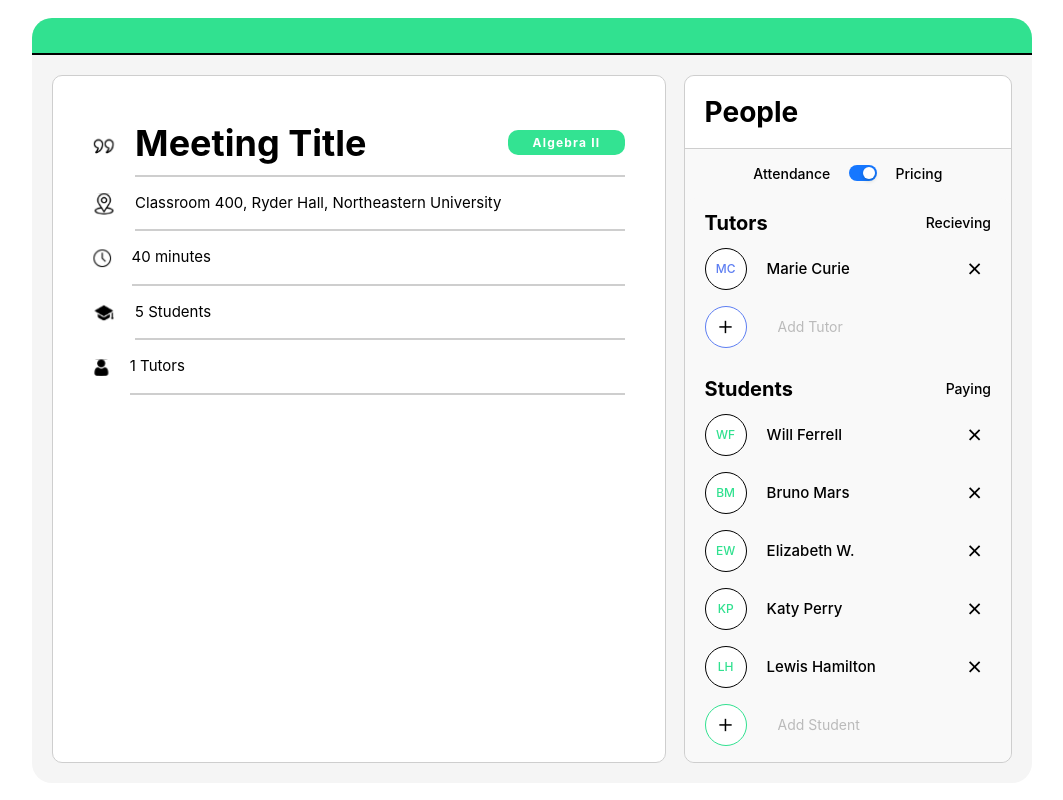
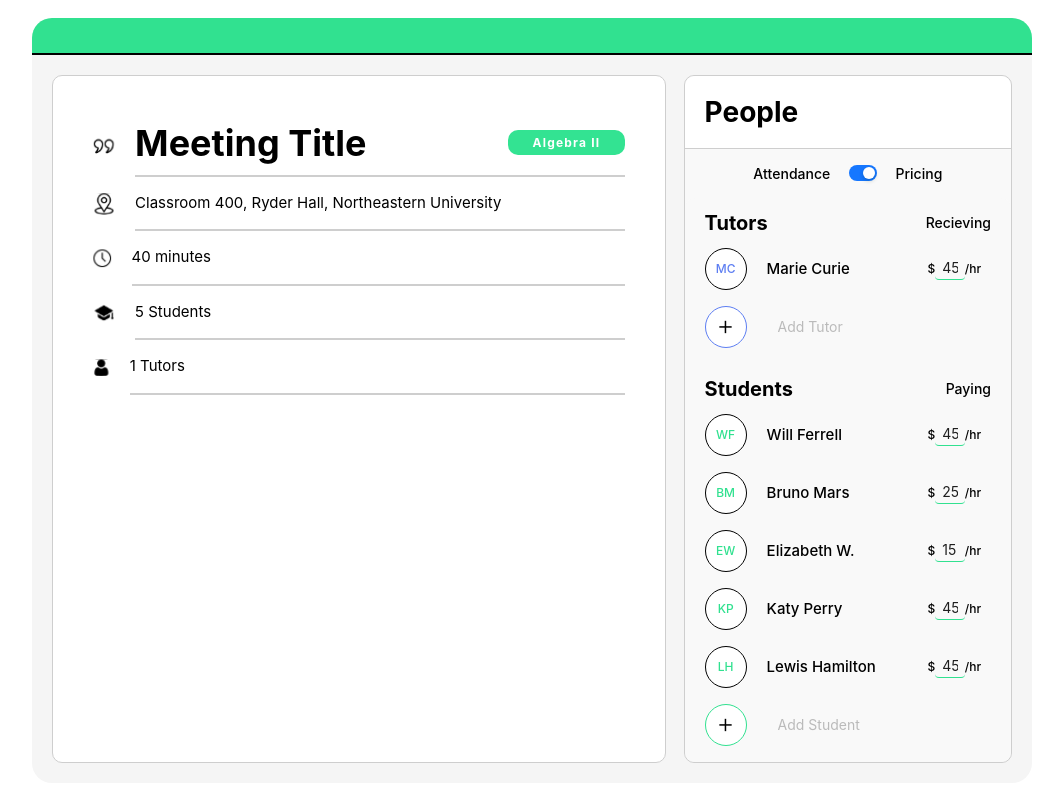
Before and after one commit to dennis-bg/tadpoleInterviewTest, a React (Create React App) app: page / in a window 1280 px wide. Both pictures are taken after a click on the switch 970 px from the left and 173 px from the top of the page. Shown: the whole page, without its empty margins (108-1171 px from the left). Built offline with nearby package versions, Linux system fonts and the light colour scheme.

Commit message:
edit rate display

```diff
--- a/src/components/MeetingParticipants/Attendee/index.tsx
+++ b/src/components/MeetingParticipants/Attendee/index.tsx
@@ -36,7 +36,22 @@ export const AttendeeItem: React.FC<IAttendee & AttendeeProps> = ({
         }
         else{
             if(editMode){
-                return <RemoveSVG/>
+                if(showRate){
+                    return <div style={{width: "25%", display: 'flex', flexDirection: 'row', alignItems: 'center'}}>
+                        <span>$</span>
+                        <Input
+                            value={rate}
+                            variant="borderless"
+                            size="small"
+                            // prefix="$ "
+                            // suffix=" /hr"
+                            style={{borderBottom: "1px solid #31E190", width: '30px'}}
+                        />
+                        <span>/hr</span>
+                    </div>;
+                } else {
+                    return <RemoveSVG/>
+                }
             }
             else if(showRate) {
                 return <span>$ {rate} /hr</span>;
```
